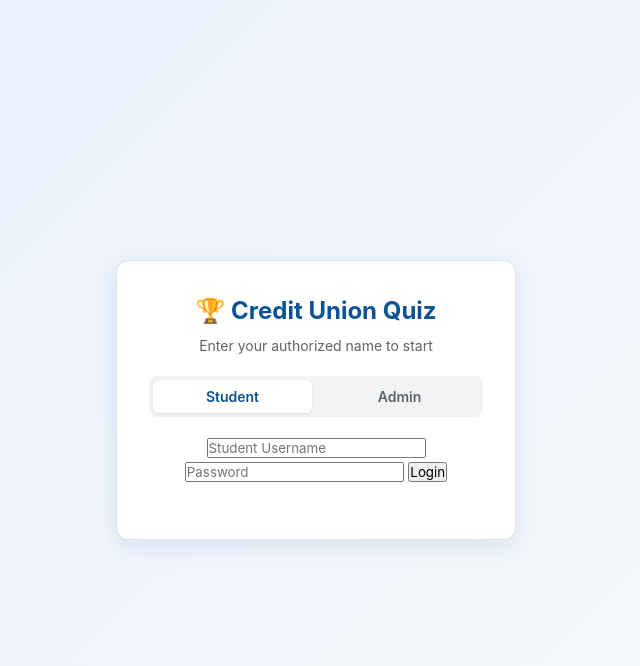
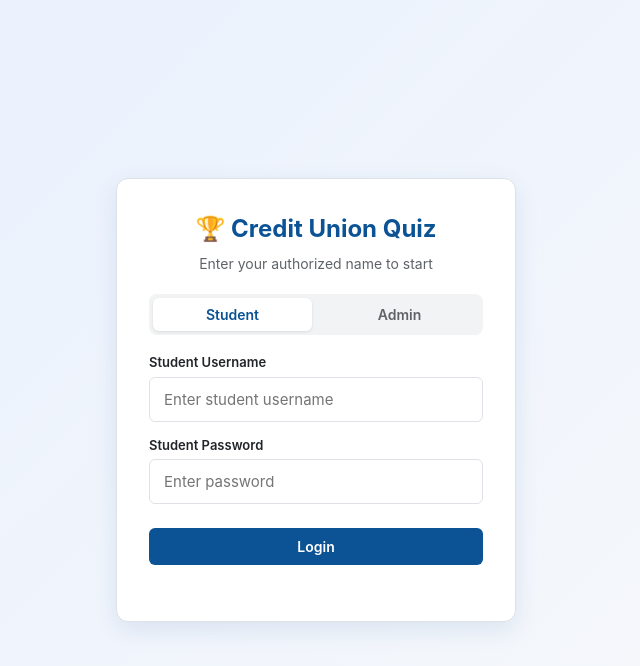
Before and after one commit to pattaj/cu-primary-prep-exam, a plain HTML site: page index.html in a window 1280 px wide. Both pictures are taken after a click on the button "Student". Shown: the whole page, without its empty margins (324-964 px from the left). Drawn offline with Linux system fonts and the light colour scheme.

Commit message:
Update index.html

```diff
--- a/index.html
+++ b/index.html
@@ -21,10 +21,16 @@
             </div>
 
             <!-- Student Login -->
-            <form id="studentLoginForm" onsubmit="handleStudentLogin(event)">
-                <input type="text" id="studentUsernameInput" placeholder="Student Username" required />
-                <input type="password" id="studentPasswordInput" placeholder="Password" required />
-                <button type="submit">Login</button>
+            <form id="studentLoginForm" onsubmit="handleStudentLogin(event)" style="display: none;">
+                <div class="form-group">
+                    <label for="loginUsername">Student Username</label>
+                    <input type="text" id="studentUsernameInput" class="answer-input" placeholder="Enter student username" required>
+                </div>
+                <div class="form-group">
+                    <label for="loginPassword">Student Password</label>
+                    <input type="password" id="studentPasswordInput" class="answer-input" placeholder="Enter password" required>
+                </div>
+                <button type="submit" class="btn btn-competition" style="margin-top: 10px;">Login</button>
                 <p id="studentLoginError" class="form-error"></p>
             </form>
 
```
